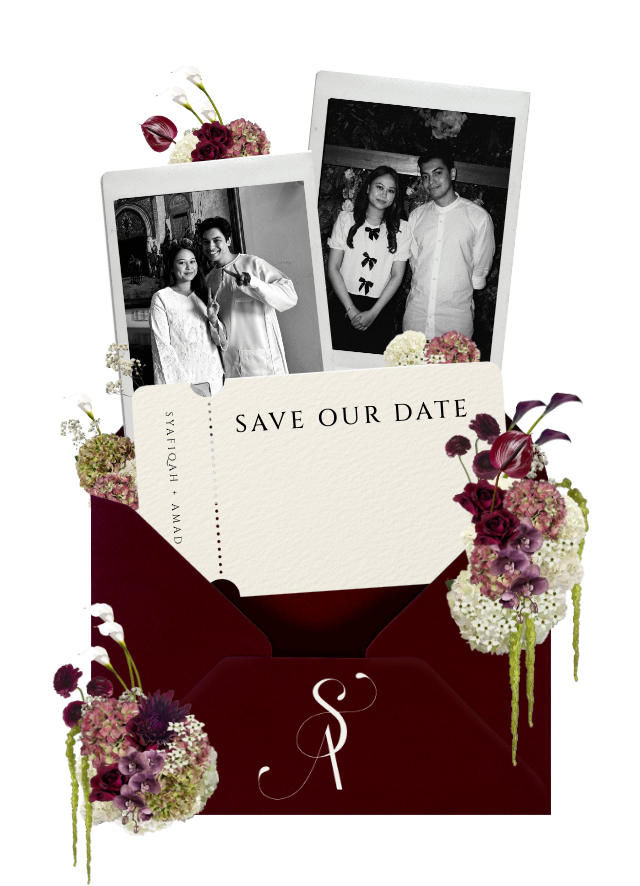
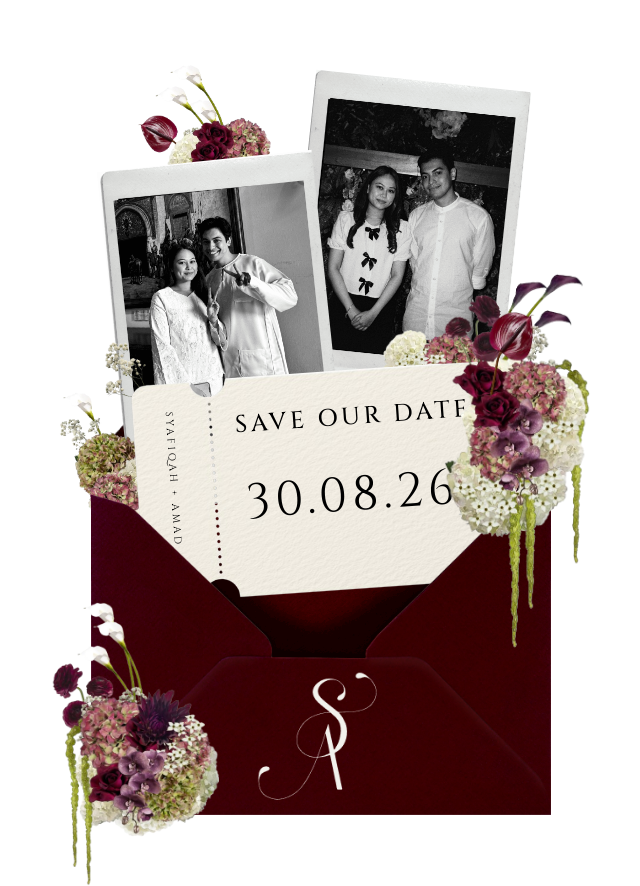
Before and after one commit to amadzai/syamad-wedding-invitation, a React (Vite) app: page /invitation in a window 1280 px wide. Shown: the whole page, without its empty margins (319-959 px from the left). Built offline with nearby package versions, Linux system fonts and the light colour scheme.

Commit message:
feat: add date text

```diff
--- a/src/pages/Invitation.tsx
+++ b/src/pages/Invitation.tsx
@@ -62,6 +62,10 @@ export function Invitation() {
           SAVE OUR DATE
         </p>
 
+        <p className="pointer-events-none absolute top-[40%] left-[57%] -translate-x-1/2 -rotate-4 font-display text-3xl tracking-widest whitespace-nowrap text-black sm:top-[42%] sm:text-5xl">
+          30.08.26
+        </p>
+
         <img
           src={envelopeOpen}
           alt=""
@@ -71,7 +75,7 @@ export function Invitation() {
 
         <Bouquet
           src={bouquet5}
-          className="top-[28%] -right-6 w-24 sm:-right-10 sm:w-37.5"
+          className="top-[8%] -right-6 w-24 sm:-right-10 sm:w-37.5"
         />
         <Bouquet
           src={bouquet6}
```
